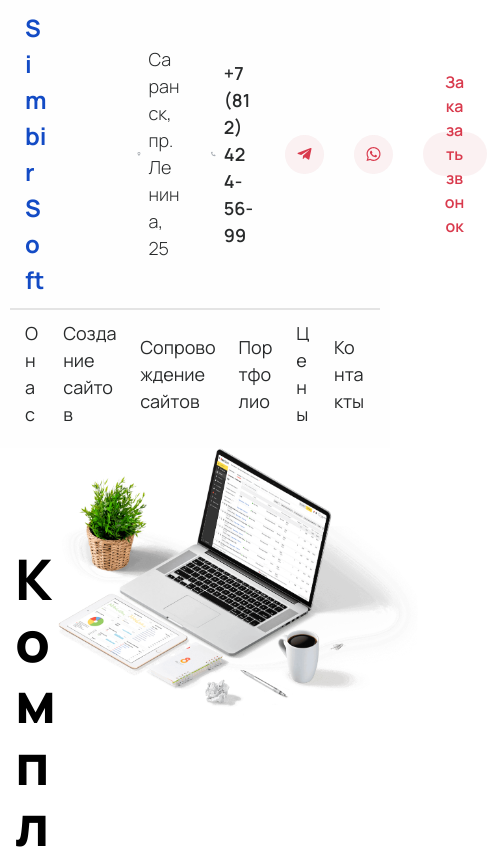
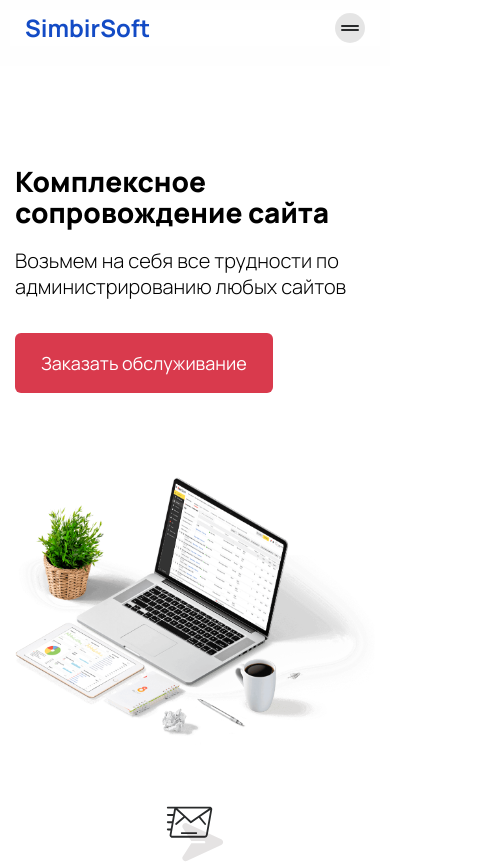
Before and after one commit to ker4ik13/SimbirSoft, a Next.js app in the folder client/: page / in a window 390 px wide. Shown: the top 862 px of the page, 487 px wide, since content can reach past the window. Built offline with nearby package versions, Linux system fonts and the light colour scheme.

Commit message:
feat: добавлен адаптив для навигации и первого экрана

```diff
--- a/client/src/app/page.tsx
+++ b/client/src/app/page.tsx
@@ -11,13 +11,13 @@ export default function Home() {
   return (
     <main>
       <EscortFirstScreen />
-      <EscortWorks />
+      {/* <EscortWorks />
       <CmsWeWork />
       <Price />
       <OneHour />
       <OurClients />
       <GetOrder />
-      <Map />
+      <Map /> */}
     </main>
   );
 }
--- a/client/src/app/styles/base.scss
+++ b/client/src/app/styles/base.scss
@@ -11,6 +11,7 @@ body.blur {
   position: relative;
   overflow: hidden;
   transition: 0.2s;
+
 
   &:before {
     content: "";
--- a/client/src/shared/Logo/Logo.module.scss
+++ b/client/src/shared/Logo/Logo.module.scss
@@ -11,5 +11,6 @@
   & p {
     color: $accent1;
     font-size: rem(24);
+    white-space: nowrap;
   }
 }
--- a/client/src/widgets/EscortFirstScreen/EscortFirstScreen.module.scss
+++ b/client/src/widgets/EscortFirstScreen/EscortFirstScreen.module.scss
@@ -14,9 +14,19 @@
   max-width: rem(700);
   cursor: text;
   line-height: 1.1;
+
+  @media (max-width: $max-768) {
+    font-size: rem(28);
+  }
 }
 .string {
   display: flex;
+
+  @media (max-width: $max-1000) {
+    flex-direction: column;
+    align-items: center;
+    gap: rem(100);
+  }
 }
 .subtitle {
   margin-top: rem(20);
@@ -24,6 +34,10 @@
   max-width: rem(700);
   line-height: 1.3;
   margin-bottom: rem(50);
+
+  @media (max-width: $max-768) {
+    font-size: rem(20);
+  }
 }
 .redButton {
   padding: rem(18) rem(26);
@@ -46,6 +60,12 @@
   gap: rem(30);
   margin-top: rem(60);
   border-bottom: rem(2) solid rgba(0, 0, 0, 0.1);
+
+  @media (max-width: $max-900) {
+    flex-direction: column;
+    gap: rem(16);
+    padding-bottom: rem(20);
+  }
 }
 .advantage {
   display: flex;
@@ -53,6 +73,10 @@
   flex-direction: column;
   gap: rem(10);
   padding-bottom: rem(50);
+
+  @media (max-width: $max-900) {
+    padding-bottom: 0;
+  }
 }
 .icon {
   width: rem(58);
--- a/client/src/widgets/EscortWorks/EscortWorks.tsx
+++ b/client/src/widgets/EscortWorks/EscortWorks.tsx
@@ -87,6 +87,15 @@ export const EscortWorks = () => {
         centerInsufficientSlides
         centeredSlidesBounds
         centeredSlides
+
+        breakpoints={{
+          1300: {
+            slidesPerView: 5,
+          },
+          200: {
+            slidesPerView: 1,
+          },
+        }}
         className={s.works}
         autoplay={{
           delay: 2500,
--- a/client/src/widgets/Nav/Nav.module.scss
+++ b/client/src/widgets/Nav/Nav.module.scss
@@ -4,6 +4,8 @@
   padding: rem(10);
   background-color: #fefefe;
   @include manrope(400);
+  position: relative;
+  z-index: 100;
 }
 .navWrapper {
   @include container();
@@ -14,10 +16,96 @@
 
   &:first-child {
     justify-content: space-between;
+    border-bottom: rem(2) solid rgba(0, 0, 0, 0.1);
+    padding-bottom: rem(20);
+
+    @media (max-width: $max-1000) {
+      padding-bottom: 0;
+      border-bottom: 0;
+    }
   }
 
-  &:last-child {
-    border-top: rem(2) solid rgba(0, 0, 0, 0.1);
+  @media (max-width: $max-1000) {
+    background-color: $gray100;
+    flex-direction: column;
+
+    &:last-child {
+      position: absolute;
+      top: 0;
+      right: 0;
+      transform: translate(0, -500%);
+      background-color: $gray100;
+      z-index: 2;
+      transition: .2s ease-in-out;
+
+      &.active {
+        transform: translate(0, rem(350));
+      }
+    }
+  }
+}
+.upperWrapper {
+  display: flex;
+  align-items: center;
+  justify-content: space-between;
+  position: relative;
+  z-index: 20;
+
+  @media (max-width: $max-1000) {
+    width: 100%;
+  }
+}
+.burger {
+  width: rem(30);
+  height: rem(30);
+  background-color: rgba(0, 0, 0, 0.1);
+  border-radius: rem(50);
+  position: relative;
+  border: 0;
+  outline: none;
+  transition: .2s;
+  cursor: pointer;
+
+  &:hover {
+    background-color: rgba(0, 0, 0, 0.3);;
+  }
+
+  & span:first-child::before {
+    content: '';
+    transition: .2s ease-in-out;
+    position: absolute;
+    top: 40%;
+    left: 50%;
+    transform: translate(-50%, 0);
+    background-color: $gray800;
+    width: 60%;
+    height: rem(2);
+    border-radius: rem(50);
+  }
+  & span:last-child::before {
+    content: '';
+    transition: .2s ease-in-out;
+    position: absolute;
+    bottom: 40%;
+    left: 50%;
+    transform: translate(-50%, 0);
+    background-color: $gray800;
+    width: 60%;
+    height: rem(2);
+    border-radius: rem(50);
+  }
+
+  &.active {
+    & span:first-child::before {
+      transform: translate(-50%, 100%) rotate(45deg);
+    }
+    & span:last-child::before {
+      transform: translate(-50%, -100%) rotate(-45deg);
+    }
+  }
+
+  @media (min-width: $max-1000) {
+    display: none;
   }
 }
 .links {
@@ -27,6 +115,13 @@
   gap: rem(20);
   width: 100%;
   margin-top: rem(10);
+
+  @media (max-width: $max-1000) {
+    flex-direction: column;
+    align-items: flex-end;
+    padding: rem(10) rem(20);
+    margin-top: rem(10);
+  }
 }
 .navLink {
   font-size: rem(18);
@@ -43,6 +138,31 @@
   display: flex;
   align-items: center;
   gap: rem(30);
+  transition: .2s ease-in;
+
+  @media (max-width: $max-1200) {
+    margin-left: rem(40);
+    gap: rem(20);
+  }
+
+  @media (max-width: $max-1000) {
+    position: absolute;
+    top: 0;
+    right: 0;
+    transform: translate(0, -500%);
+    flex-direction: column;
+    align-items: flex-end;
+    margin-top: rem(20);
+    background-color: #fff;
+    width: 100%;
+    padding: rem(30) rem(20);
+    padding-top: rem(40);
+
+    &.active {
+      transform: translate(0, 0);
+      z-index: 2;
+    }
+  }
 }
 .place {
   display: flex;
--- a/client/src/widgets/Nav/Nav.tsx
+++ b/client/src/widgets/Nav/Nav.tsx
@@ -1,15 +1,38 @@
+'use client';
+
 import Logo from "@/shared/Logo/Logo";
 import s from "./Nav.module.scss";
 import Link from "next/link";
 import { BsFillGeoAltFill } from "react-icons/bs";
 import { FaPhoneAlt, FaTelegramPlane, FaWhatsapp } from "react-icons/fa";
+import { useRef, type MouseEvent } from "react";
 
 export const Nav = () => {
+
+  const contactsBlock = useRef<HTMLDivElement | null>(null);
+  const linksBlock = useRef<HTMLDivElement | null>(null);
+
+  const handleNav = (event: MouseEvent<HTMLButtonElement>) => {
+    event.currentTarget.classList.toggle(s.active);
+    if (contactsBlock.current && linksBlock.current) {
+      contactsBlock.current.classList.toggle(s.active);
+      linksBlock.current.classList.toggle(s.active);
+      document.body.classList.toggle('overflow');
+      document.body.classList.toggle('blur');
+    }
+  }
+
   return (
     <nav className={s.nav}>
       <div className={s.navWrapper}>
-        <Logo />
-        <div className={s.contacts}>
+        <div className={s.upperWrapper}>
+          <Logo />
+          <button type="button" className={s.burger} onClick={(event) => handleNav(event)}>
+            <span></span>
+            <span></span>
+          </button>
+        </div>
+        <div className={s.contacts} ref={contactsBlock}>
           <Link
             href='https://yandex.ru/maps/-/CDquBKo8'
             target='_blank'
@@ -42,7 +65,7 @@ export const Nav = () => {
           </button>
         </div>
       </div>
-      <div className={s.navWrapper}>
+      <div className={s.navWrapper} ref={linksBlock}>
         <div className={s.links}>
           <Link href='#' className={s.navLink}>
             О нас
--- a/client/src/widgets/Price/Price.tsx
+++ b/client/src/widgets/Price/Price.tsx
@@ -172,7 +172,7 @@ export const Price = () => {
                 <h3 className={s.title}>Сколько стоит администрирование сайта?</h3>
                 <p className={s.subtitle}>Тарифы сформированы под объем потребностей и размеры компании</p>
                 <div className={s.columns}>
-                {prices &&  prices.length !== 0 && prices.map((rate, i) => (
+                    {prices && prices.length !== 0 && prices.map((rate, i) => (
                         <div className={s.rateCol} key={i}>
                             <h4 className={s.rateTitle}>{rate.title}</h4>
                             <p className={s.ratePrice}>{rate.price.toLocaleString('ru')} ₽/мес</p>
```
Lines whose indentation alone changed are shown as unchanged.
